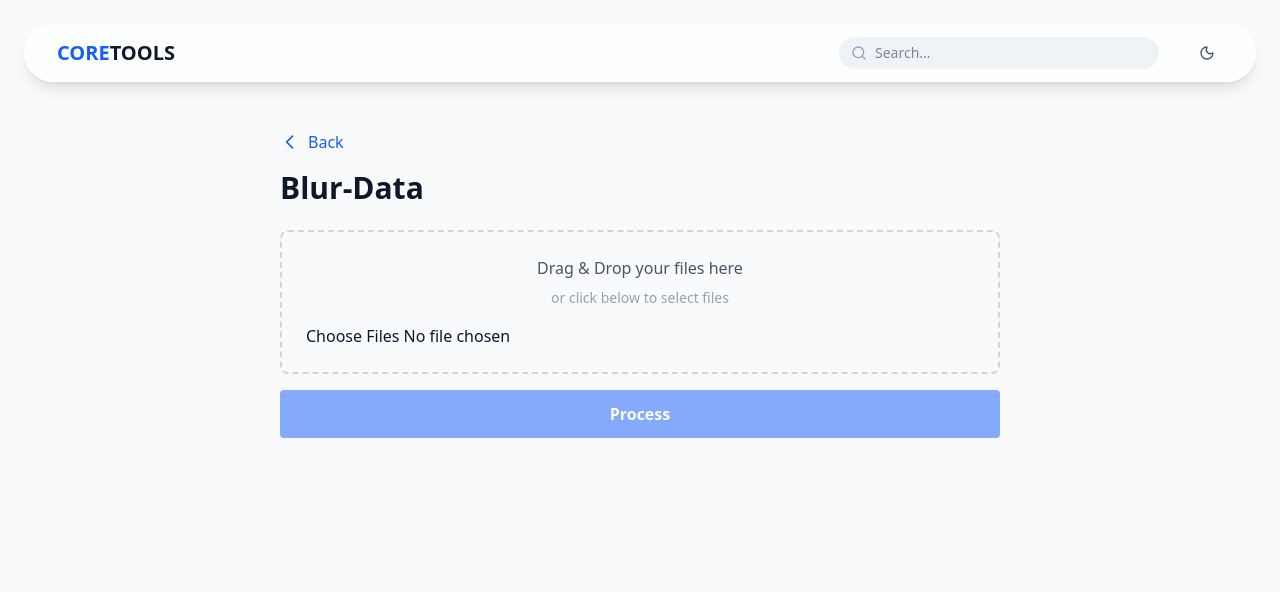
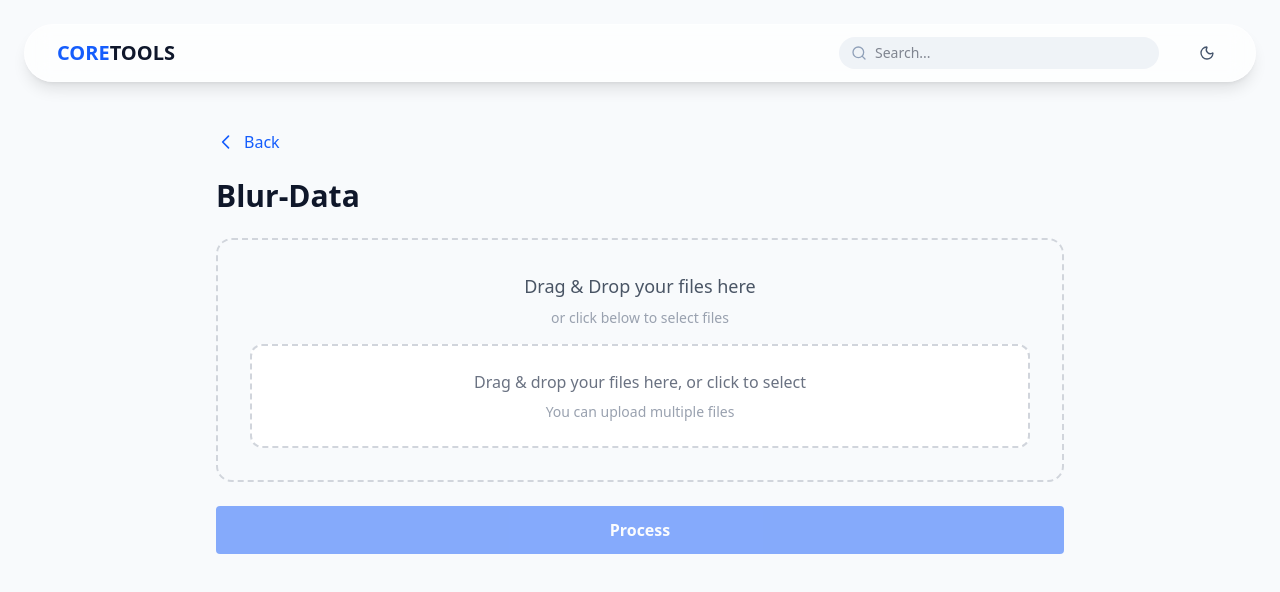
Before and after one commit to boutabsouyounes237-gif/my-utility, a Next.js app: page /tools/image/blur-data in a window 1280 px wide. Shown: the top 592 px of the page. Built offline with nearby package versions, Linux system fonts and the light colour scheme.

Commit message:
fix toolpage

```diff
--- a/src/app/tools/[group]/[tool]/page.tsx
+++ b/src/app/tools/[group]/[tool]/page.tsx
@@ -1,4 +1,3 @@
-// src/app/tools/[group]/[tool]/page.tsx
 "use client";
 
 import React, { useState } from "react";
@@ -7,33 +6,68 @@ import { IMAGE_TOOLS_PROCESSORS } from "@/lib/tools/registry";
 import type { UploadedFile } from "@/types/uploaded-file";
 import FileUploader from "@/components/FileUploader";
 
+interface FileProgress extends UploadedFile {
+  progress: number; // نسبة التقدم من 0 إلى 100
+}
+
 const ToolPage: React.FC = () => {
   const router = useRouter();
-  const { group, tool } = useParams<{ group: string; tool: string }>();
+  const { tool } = useParams<{ tool: string }>();
 
-  // حالات الملفات
-  const [uploadedFiles, setUploadedFiles] = useState<UploadedFile[]>([]);
-  const [resultFile, setResultFile] = useState<UploadedFile | null>(null);
+  const [uploadedFiles, setUploadedFiles] = useState<FileProgress[]>([]);
+  const [resultFiles, setResultFiles] = useState<UploadedFile[]>([]);
   const [isProcessing, setIsProcessing] = useState(false);
 
-  // اختيار الـ processor المناسب
   const toolProcessor = IMAGE_TOOLS_PROCESSORS[tool as keyof typeof IMAGE_TOOLS_PROCESSORS];
-
-  if (!toolProcessor) {
+  if (!toolProcessor)
     return <div className="p-4 text-red-600 font-bold">Tool not found</div>;
-  }
 
   const handleProcess = async () => {
-    if (uploadedFiles.length === 0) return;
+    if (!uploadedFiles.length) return;
 
     setIsProcessing(true);
+    setResultFiles([]);
+
     try {
-      const result = await toolProcessor(uploadedFiles);
-      if (Array.isArray(result)) {
-        setResultFile(result[0] as UploadedFile);
-      } else {
-        setResultFile(result as UploadedFile);
+      const results: UploadedFile[] = [];
+
+      for (let i = 0; i < uploadedFiles.length; i++) {
+        const file = uploadedFiles[i];
+
+        // تحديث progress إلى 0 قبل المعالجة
+        const tempFiles = [...uploadedFiles];
+        tempFiles[i] = { ...file, progress: 0 };
+        setUploadedFiles(tempFiles);
+
+        // استدعاء الـ processor
+        const result = await toolProcessor([file]);
+
+        // التأكد من تحويل النتيجة إلى UploadedFile صالح
+        const processedFile: UploadedFile =
+          Array.isArray(result) && result.length
+            ? {
+                data: (result[0] as any).data || null,
+                name: (result[0] as any).name || "unknown",
+                size: (result[0] as any).size || 0,
+                type: (result[0] as any).type || "",
+                url: (result[0] as any).url || "",
+              }
+            : {
+                data: (result as any).data || null,
+                name: (result as any).name || "unknown",
+                size: (result as any).size || 0,
+                type: (result as any).type || "",
+                url: (result as any).url || "",
+              };
+
+        results.push(processedFile);
+
+        // بعد المعالجة، progress 100%
+        tempFiles[i] = { ...file, progress: 100 };
+        setUploadedFiles([...tempFiles]);
       }
+
+      setResultFiles(results);
     } catch (error) {
       console.error(error);
     } finally {
@@ -41,12 +75,20 @@ const ToolPage: React.FC = () => {
     }
   };
 
+  const handleUpload = (files: UploadedFile[]) => {
+    const filesWithProgress: FileProgress[] = files.map((file) => ({
+      ...file,
+      progress: 0,
+    }));
+    setUploadedFiles(filesWithProgress);
+  };
+
   return (
-    <div className="p-6 max-w-3xl mx-auto">
-      {/* زر الرجوع للخلف */}
+    <div className="p-6 max-w-4xl mx-auto">
+      {/* زر الرجوع */}
       <button
         onClick={() => router.back()}
-        className="mb-4 flex items-center text-blue-600 hover:text-blue-800 transition-colors"
+        className="mb-6 flex items-center text-blue-600 hover:text-blue-800 transition-colors font-medium"
       >
         <svg
           className="w-5 h-5 mr-2"
@@ -62,26 +104,32 @@ const ToolPage: React.FC = () => {
 
       <h1 className="text-3xl font-bold mb-6 capitalize">{tool}</h1>
 
-      {/* منطقة Drag & Drop */}
-      <div className="border-2 border-dashed border-gray-300 rounded-lg p-6 mb-4 text-center">
-        <p className="mb-2 text-gray-600">Drag & Drop your files here</p>
-        <p className="mb-4 text-gray-400 text-sm">or click below to select files</p>
+      {/* Drag & Drop zone */}
+      <div className="border-2 border-dashed border-gray-300 rounded-2xl p-8 mb-6 text-center transition-all hover:border-blue-500 hover:bg-blue-50">
+        <p className="text-gray-600 mb-2 text-lg">Drag & Drop your files here</p>
+        <p className="text-gray-400 text-sm mb-4">or click below to select files</p>
 
-        <FileUploader
-          multiple
-          onUpload={(files: UploadedFile[]) => setUploadedFiles(files)}
-        />
+        <FileUploader multiple onUpload={handleUpload} />
       </div>
 
-      {/* عرض الملفات المرفوعة */}
+      {/* الملفات المرفوعة مع progress bar */}
       {uploadedFiles.length > 0 && (
-        <div className="mb-4">
-          <h2 className="font-semibold mb-2">Uploaded Files:</h2>
-          <ul className="list-disc list-inside">
-            {uploadedFiles.map((file, index) => (
-              <li key={index}>{file.name}</li>
-            ))}
-          </ul>
+        <div className="grid grid-cols-1 md:grid-cols-2 gap-4 mb-6">
+          {uploadedFiles.map((file, idx) => (
+            <div
+              key={idx}
+              className="border rounded-lg p-4 shadow-sm hover:shadow-md transition-shadow bg-white"
+            >
+              <p className="font-semibold mb-2 truncate">{file.name}</p>
+              <div className="w-full bg-gray-200 h-2 rounded-full overflow-hidden">
+                <div
+                  className="bg-blue-600 h-2 transition-all duration-300"
+                  style={{ width: `${file.progress}%` }}
+                />
+              </div>
+              {isProcessing && <p className="text-sm text-gray-500 mt-1">{file.progress}%</p>}
+            </div>
+          ))}
         </div>
       )}
 
@@ -89,23 +137,30 @@ const ToolPage: React.FC = () => {
       <button
         onClick={handleProcess}
         disabled={isProcessing || uploadedFiles.length === 0}
-        className="w-full py-3 bg-blue-600 text-white font-semibold rounded hover:bg-blue-700 disabled:opacity-50 transition-colors"
+        className="w-full py-3 bg-blue-600 text-white font-semibold rounded hover:bg-blue-700 disabled:opacity-50 transition-colors mb-6"
       >
         {isProcessing ? "Processing..." : "Process"}
       </button>
 
-      {/* عرض النتيجة */}
-      {resultFile && (
-        <div className="mt-6">
-          <p className="font-semibold mb-2">Result:</p>
-          <a
-            href={resultFile.url}
-            target="_blank"
-            rel="noopener noreferrer"
-            className="text-blue-600 underline"
-          >
-            Download {resultFile.name}
-          </a>
+      {/* عرض النتائج */}
+      {resultFiles.length > 0 && (
+        <div className="grid grid-cols-1 md:grid-cols-2 gap-4">
+          {resultFiles.map((file, idx) => (
+            <div
+              key={idx}
+              className="border rounded-lg p-4 shadow-sm bg-gray-50 hover:shadow-md transition-shadow"
+            >
+              <p className="font-semibold mb-2 truncate">{file.name}</p>
+              <a
+                href={file.url}
+                target="_blank"
+                rel="noopener noreferrer"
+                className="text-blue-600 underline"
+              >
+                Download
+              </a>
+            </div>
+          ))}
         </div>
       )}
     </div>
--- a/src/components/FileUploader.tsx
+++ b/src/components/FileUploader.tsx
@@ -1,6 +1,6 @@
 "use client";
 
-import React from "react";
+import React, { useRef, useState } from "react";
 import type { UploadedFile } from "@/types/uploaded-file";
 
 export interface FileUploaderProps {
@@ -8,31 +8,68 @@ export interface FileUploaderProps {
   multiple?: boolean;
 }
 
-const FileUploader: React.FC<FileUploaderProps> = ({
-  onUpload,
-  multiple = false,
-}) => {
-  const handleChange = (e: React.ChangeEvent<HTMLInputElement>) => {
-    if (!e.target.files) return;
+const FileUploader: React.FC<FileUploaderProps> = ({ onUpload, multiple = false }) => {
+  const inputRef = useRef<HTMLInputElement | null>(null);
+  const [isDragging, setIsDragging] = useState(false);
 
-    const files: UploadedFile[] = Array.from(e.target.files).map((file) => ({
+  const handleFiles = (fileList: FileList) => {
+    const files: UploadedFile[] = Array.from(fileList).map((file) => ({
       data: file,
       name: file.name,
       size: file.size,
       type: file.type,
       url: URL.createObjectURL(file),
     }));
-
     onUpload(files);
   };
 
+  const handleChange = (e: React.ChangeEvent<HTMLInputElement>) => {
+    if (!e.target.files) return;
+    handleFiles(e.target.files);
+  };
+
+  const handleDrop = (e: React.DragEvent<HTMLDivElement>) => {
+    e.preventDefault();
+    setIsDragging(false);
+    if (e.dataTransfer.files && e.dataTransfer.files.length > 0) {
+      handleFiles(e.dataTransfer.files);
+      e.dataTransfer.clearData();
+    }
+  };
+
+  const handleDragOver = (e: React.DragEvent<HTMLDivElement>) => {
+    e.preventDefault();
+    setIsDragging(true);
+  };
+
+  const handleDragLeave = () => {
+    setIsDragging(false);
+  };
+
   return (
-    <input
-      type="file"
-      multiple={multiple}
-      onChange={handleChange}
-      className="block w-full"
-    />
+    <div
+      className={`w-full p-6 border-2 border-dashed rounded-xl flex flex-col items-center justify-center cursor-pointer transition-colors ${
+        isDragging ? "border-blue-500 bg-blue-50" : "border-gray-300 bg-white"
+      }`}
+      onClick={() => inputRef.current?.click()}
+      onDrop={handleDrop}
+      onDragOver={handleDragOver}
+      onDragLeave={handleDragLeave}
+    >
+      <p className="text-gray-500 mb-2 text-center">
+        Drag & drop your files here, or click to select
+      </p>
+      <input
+        ref={inputRef}
+        type="file"
+        multiple={multiple}
+        onChange={handleChange}
+        className="hidden"
+      />
+      <p className="text-gray-400 text-sm">
+        {multiple ? "You can upload multiple files" : "Single file only"}
+      </p>
+    </div>
   );
 };
 
```
